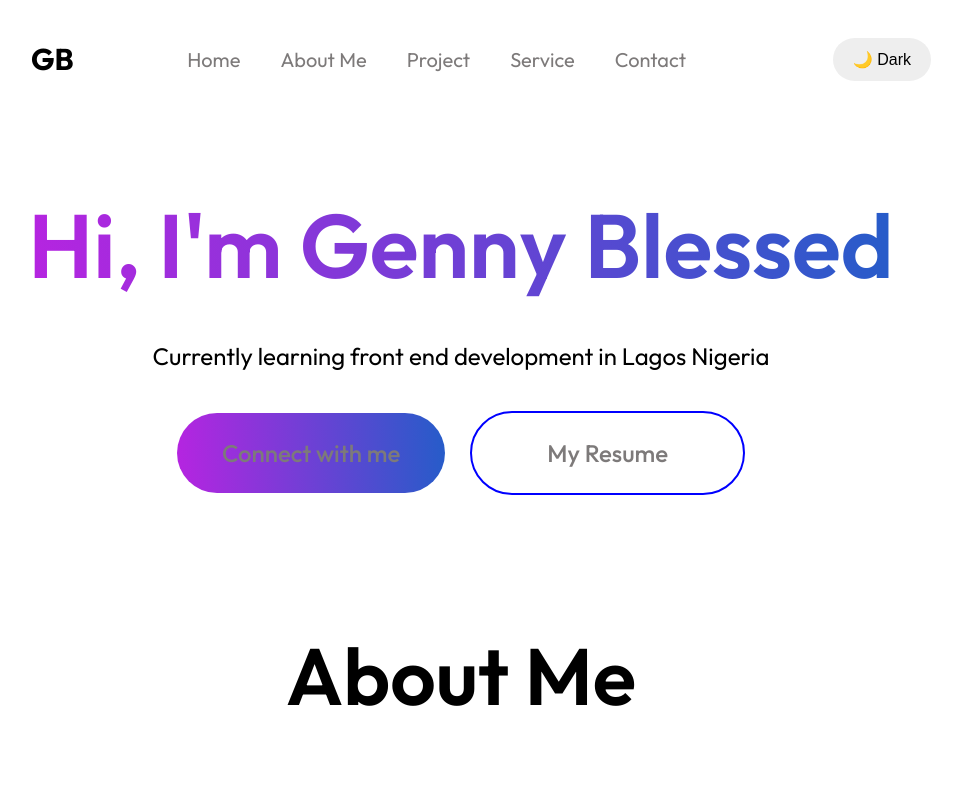
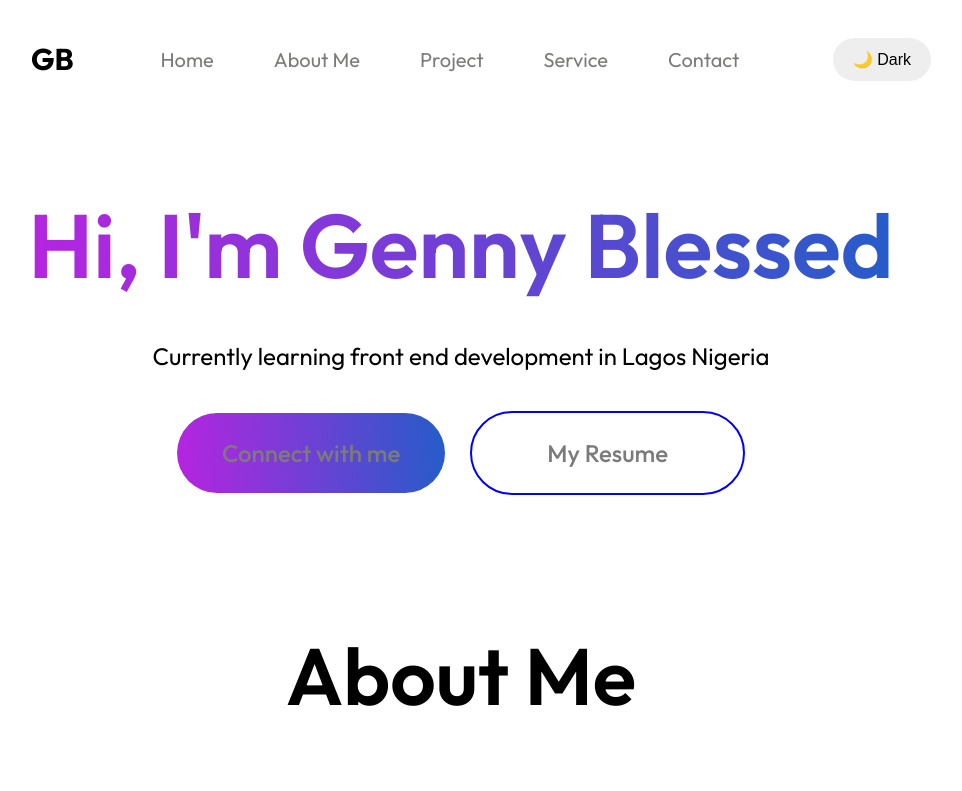
Before and after one commit to Ogbonna-Chisom/portfolio-app, a React (Vite) app: page / in a window 1280 px wide. Shown: the top 791 px of the page, without its empty margins (179-1141 px from the left). Built offline with nearby package versions, Linux system fonts and the light colour scheme.

Commit message:
Removing vite favicon

```diff
--- a/index.html
+++ b/index.html
@@ -2,7 +2,7 @@
 <html lang="en">
   <head>
     <meta charset="UTF-8" />
-    <link rel="icon" type="image/svg+xml" href="/vite.svg" />
+    <!-- <link rel="icon" type="image/svg+xml" href="/vite.svg" /> -->
     <meta name="viewport" content="width=device-width, initial-scale=1.0" />
     <title>portfolio App</title>
     <link rel="preconnect" href="https://fonts.googleapis.com">
--- a/src/Components/Footer/Footer.jsx
+++ b/src/Components/Footer/Footer.jsx
@@ -4,7 +4,7 @@ import './Footer.css'
 const Footer = () => {
   return (
     <div className='footer'>
-        <p>@Copywrite 2025. Al rights reserved.</p>
+        <p>@Copywrite 2026. All rights reserved.</p>
         <ul>
             <li>Terms of Service</li>
             <li>Privacy Policy</li>
--- a/src/Components/Hero/Hero.css
+++ b/src/Components/Hero/Hero.css
@@ -62,7 +62,7 @@
 
 
 /* -------Media query for responsiveness-------- */
-@media(max-width:768){
+@media(max-width:768px){
     .hero h1{
         margin-top: 50px;
         width: 90%;
--- a/src/Components/Navbar/Navbar.css
+++ b/src/Components/Navbar/Navbar.css
@@ -9,7 +9,7 @@
     display: flex;
     align-items: center;
     list-style: none;
-    gap: 40px;
+    gap: 60px;
     font-size: 20px;
 }
 
@@ -55,6 +55,7 @@
 }
 
 
+
 /* ---------Media Query form mobile responsiveness------------ */
 @media(max-width: 768px){
   .navbar{
```
Also changed, not shown: src/assets/menu-icon.png (added).
